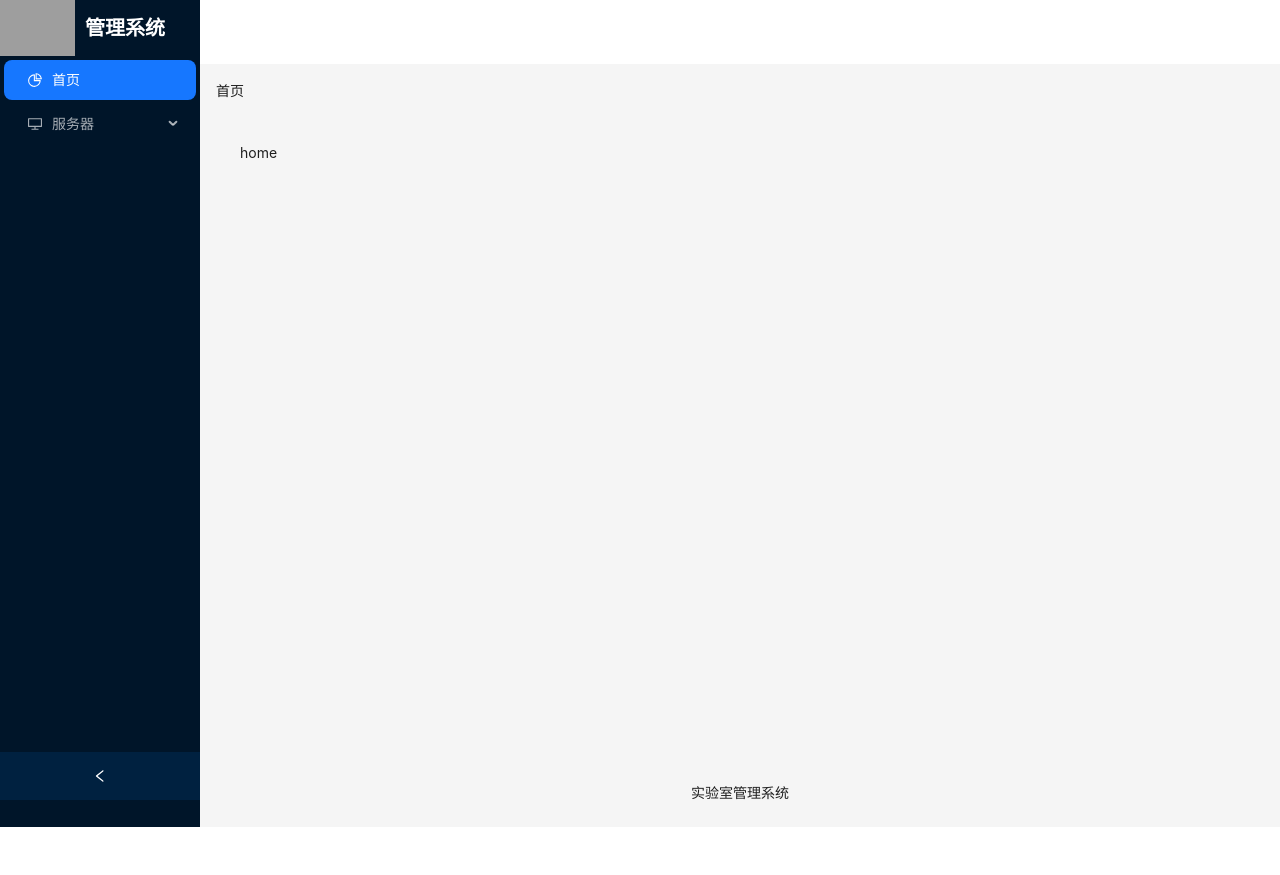
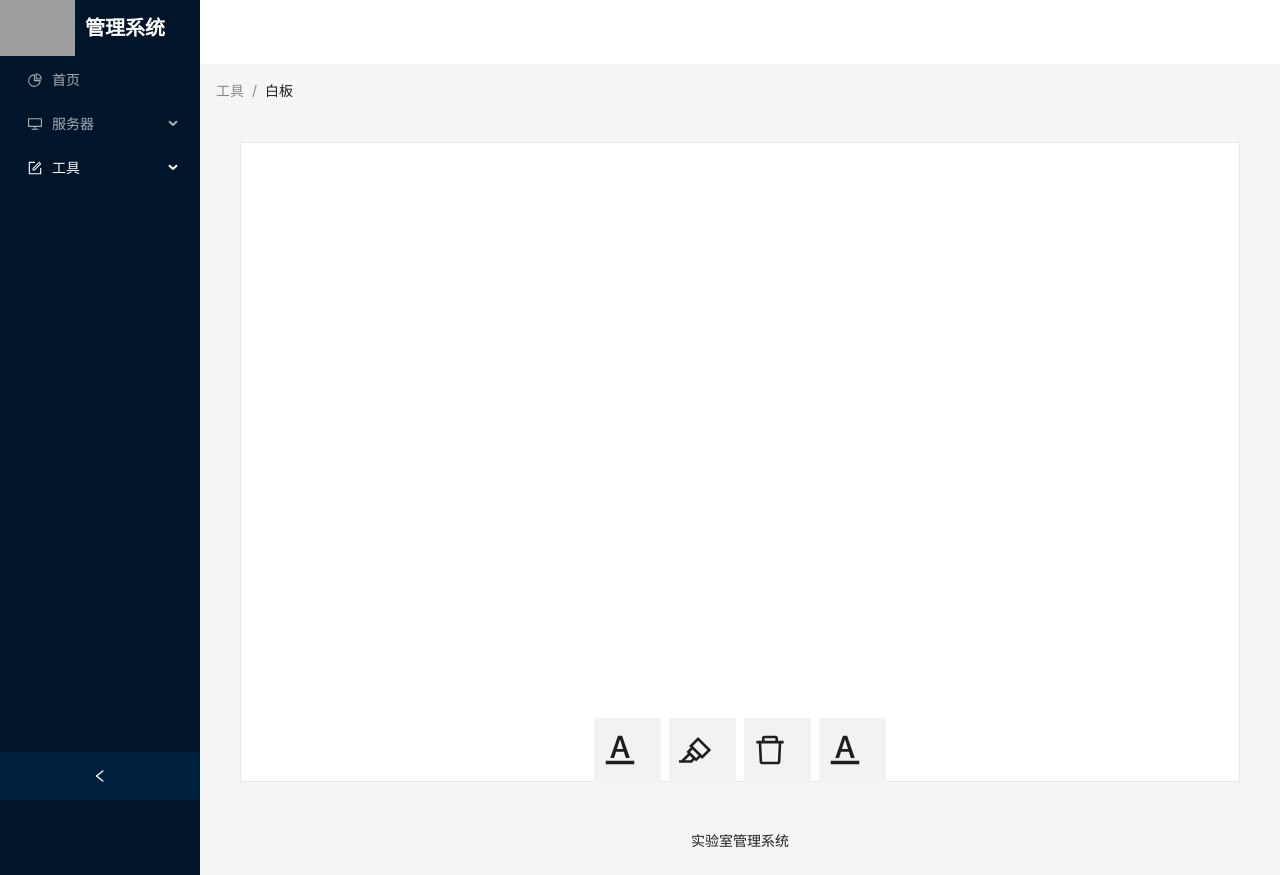
Before and after one commit to 0-bingci/Nextjs-AD, a Next.js app: page /whiteBoard in a window 1280 px wide. Before the commit this address had no page. Before the commit the page ends 827 px from the top, so only its background shows below. Built offline with nearby package versions, Linux system fonts and the light colour scheme; sample sign-in values are in the browser's storage; grey boxes are pictures that could not be loaded; what @ant-design/nextjs-registry would draw is missing.

Commit message:
feat:增加基础画布功能

```diff
--- a/next.config.ts
+++ b/next.config.ts
@@ -4,7 +4,6 @@ const nextConfig: NextConfig = {
   images: {
     domains: ['s21.ax1x.com'],
   },
-  output: 'export'
 };
 
 
--- a/package.json
+++ b/package.json
@@ -14,6 +14,7 @@
     "@ant-design/nextjs-registry": "^1.0.2",
     "antd": "^5.26.1",
     "axios": "^1.10.0",
+    "jsonwebtoken": "^9.0.2",
     "next": "15.3.3",
     "react": "^19.0.0",
     "react-dom": "^19.0.0",
@@ -22,6 +23,7 @@
   "devDependencies": {
     "@eslint/eslintrc": "^3",
     "@tailwindcss/postcss": "^4",
+    "@types/jsonwebtoken": "^9.0.10",
     "@types/node": "^20",
     "@types/react": "^19",
     "@types/react-dom": "^19",
--- /dev/null
+++ b/src/app/api/login/route.ts
@@ -0,0 +1,35 @@
+// src/app/api/login/route.ts
+import { NextResponse } from 'next/server';
+import jwt from 'jsonwebtoken';
+
+export async function POST(req: Request) {
+  try {
+    const { username, password } = await req.json();
+    // 用户验证逻辑
+    if (username != 'root' || password != 'Dgut207207207!') {
+      return NextResponse.json(
+        { message: 'Invalid credentials' },
+        { status: 401 }
+      );
+    }
+
+
+    // 签发token
+    const token = jwt.sign(
+      { username },
+      process.env.JWT_SECRET || 'Dgut-gtcist',
+      { expiresIn: '1h' }
+    );
+
+    const response = NextResponse.json({ token }, { status: 200 });
+    response.headers.set('Access-Control-Allow-Origin', '*');
+    response.headers.set('Access-Control-Allow-Methods', 'POST');
+
+    return response;
+  } catch (error) {
+    return NextResponse.json(
+      { message: 'Internal server error' },
+      { status: 500 }
+    );
+  }
+}
--- a/src/app/layout.tsx
+++ b/src/app/layout.tsx
@@ -1,11 +1,30 @@
+"use client";
 import "./globals.css";
 import React from "react";
 import { AntdRegistry } from "@ant-design/nextjs-registry";
 import Layout from "../components/layout";
+import { usePathname, useRouter } from "next/navigation";
+import Login from "./login/page";
+import { useEffect } from 'react';
+
 interface LayoutProps {
   children: React.ReactNode;
 }
+
 export default function RootLayout({ children }: LayoutProps) {
+  const pathname = usePathname();
+
+  if (pathname === "/login") {
+    return (
+      <html lang="en">
+        <body>
+          <Login />
+        </body>
+      </html>
+    );
+  }
+
+  useAuthRedirect();
   return (
     <html lang="en">
       <body>
@@ -18,3 +37,15 @@ export default function RootLayout({ children }: LayoutProps) {
     </html>
   );
 }
+
+export function useAuthRedirect() {
+  const router = useRouter();
+  const pathname = usePathname();
+
+  useEffect(() => {
+    const isLoggedIn = localStorage.getItem('token');
+    if (!isLoggedIn && pathname !== '/login') {
+      router.push('/login');
+    }
+  }, [pathname, router]);
+}
--- /dev/null
+++ b/src/app/login/page.tsx
@@ -0,0 +1,51 @@
+'use client'
+import { Button, Form, Input } from 'antd'
+import React from 'react'
+
+export default function Login() {
+  const onFinish = (values: any) => {
+    fetch('/api/login', {
+      method: 'POST',
+      headers: {
+        'Content-Type': 'application/json',
+      },
+      body: JSON.stringify({
+        username: values.account,
+        password: values.password,
+      }),
+    })
+      .then((res) => res.json())
+      .then((data) => {
+        // 获取返回的token
+        const token = data.token
+        // 存储token
+        localStorage.setItem('token', token)
+        window.location.href = '/'
+      })
+  }
+
+  return (
+    <div style={{ maxWidth: 400, margin: '100px auto' }}>
+      <h2 style={{ textAlign: 'center', marginBottom: 24 }}>登录</h2>
+      <Form name="basic" layout="vertical" onFinish={onFinish} autoComplete="off">
+        <Form.Item
+          label="用户名"
+          name="account"
+          rules={[{ required: true, message: '请输入用户名' }]}
+        >
+          <Input />
+        </Form.Item>
+
+        <Form.Item label="密码" name="password" rules={[{ required: true, message: '请输入密码' }]}>
+          <Input.Password />
+        </Form.Item>
+
+        <Form.Item>
+          <Button type="primary" htmlType="submit" block>
+            登录
+          </Button>
+        </Form.Item>
+      </Form>
+    </div>
+  )
+}
--- /dev/null
+++ b/src/app/whiteBoard/page.tsx
@@ -0,0 +1,77 @@
+'use client'
+import React, { useEffect, useState, useRef } from 'react'
+import {
+  SearchOutlined,
+  EditOutlined,
+  FontColorsOutlined,
+  HighlightOutlined,
+  DeleteOutlined,
+} from '@ant-design/icons'
+import useCanvas from '../../hook/useCanvas'
+
+export default function Board() {
+  const [activeButton, setActiveButton] = useState<string | null>(null)
+  const { canvasRef, isDrawingMode, setDrawingMode,updateDrawConfig } = useCanvas()
+
+  const handleBrushClick = () => {
+  setActiveButton('brush');
+  setDrawingMode(true); // 切换绘图模式
+  updateDrawConfig({
+    color: 'black',
+  });
+  };
+
+  const handleEraserClick = () => {
+    setActiveButton('eraser');
+    updateDrawConfig({
+      color: 'white'
+    })
+     // 切换橡皮擦模式
+  };
+
+  return (
+    <div className="bg-white h-[80vh] relative">
+      <canvas className="w-full h-full border border-gray-200" id="canvas" ref={canvasRef}></canvas>
+      <div className="space-x-2 w-[30%] h-[8vh] absolute bottom-0 left-[35%] flex justify-center items-center">
+        {/* 按钮1 - 指针 */}
+        <button
+          className={`flex justify-center items-center m-1 p-2 w-full h-full
+      ${activeButton === 'color' ? 'bg-blue-500 text-white' : 'bg-[#f2f2f2]'}
+      hover:bg-[#e0e0e0] hover:shadow-md transition-all`}
+          onClick={() => setActiveButton('color')}
+        >
+          <FontColorsOutlined className="h-[6vh] w-[6vh]" style={{ fontSize: '32px' }} />
+        </button>
+
+        {/* 按钮2 - 画笔 */}
+        <button
+          className={`flex justify-center items-center m-1 p-2 w-full h-full
+      ${activeButton === 'brush' ? 'bg-blue-500 text-white' : 'bg-[#f2f2f2]'}
+      hover:bg-[#e0e0e0] hover:shadow-md transition-all`}
+          onClick={handleBrushClick}
+        >
+          <HighlightOutlined className="h-[6vh] w-[6vh]" style={{ fontSize: '32px' }} />
+        </button>
+
+        {/* 按钮3 - 指针 */}
+        <button
+          className={`flex justify-center items-center m-1 p-2 w-full h-full
+      ${activeButton === 'eraser' ? 'bg-blue-500 text-white' : 'bg-[#f2f2f2]'}
+      hover:bg-[#e0e0e0] hover:shadow-md transition-all`}
+          onClick={handleEraserClick}
+        >
+          <DeleteOutlined className="h-[6vh] w-[6vh]" style={{ fontSize: '32px' }} />
+        </button>
+        {/* 按钮1 - 文字 */}
+        <button
+          className={`flex justify-center items-center m-1 p-2 w-full h-full
+      ${activeButton === 'color' ? 'bg-blue-500 text-white' : 'bg-[#f2f2f2]'}
+      hover:bg-[#e0e0e0] hover:shadow-md transition-all`}
+          onClick={() => setActiveButton('color')}
+        >
+          <FontColorsOutlined className="h-[6vh] w-[6vh]" style={{ fontSize: '32px' }} />
+        </button>
+      </div>
+    </div>
+  )
+}
--- a/src/components/layout.tsx
+++ b/src/components/layout.tsx
@@ -6,6 +6,9 @@ import {
   FileOutlined,
   PieChartOutlined,
   TeamOutlined,
+  FormOutlined,
+  HighlightOutlined,
+
 } from "@ant-design/icons";
 import type { MenuProps } from "antd";
 import { Breadcrumb, Layout, Menu, theme } from "antd";
@@ -14,9 +17,10 @@ const { Header, Content, Footer, Sider } = Layout;
 type MenuItem = Required<MenuProps>["items"][number];
 import Image from "next/image";
 import { usePathname } from 'next/navigation';
-import HomePage from "@/app/home/page";
+import HomePage from "../../src/app/home/page";
 import PeoplePage from "@/app/people/page";
 import FilePage from "@/app/file/page";
+import Board from "@/app/whiteBoard/page";
 function getItem(
   label: React.ReactNode,
   key: React.Key,
@@ -37,6 +41,9 @@ const items: MenuItem[] = [
     getItem("人员管理", "2",<TeamOutlined />),
     getItem("文件管理", "3",<FileOutlined />),
   ]),
+  getItem("工具", "sub2", <FormOutlined />, [
+    getItem("白板", "4",<HighlightOutlined />)
+  ]),
 ];
 
 
@@ -48,6 +55,8 @@ const App: React.FC = () => {
         return <PeoplePage />;
       case '/file':
         return <FilePage />;
+      case '/whiteBoard':
+        return <Board />;
       default:
         return <HomePage />;
     }
@@ -58,6 +67,8 @@ const App: React.FC = () => {
         return [{title: '服务器'},{title: '人员管理'}];
       case '/file':
         return [{title: '服务器'},{title: '文件管理'}];
+      case '/whiteBoard':
+        return [{title: '工具'},{title: '白板'}];
       default:
         return [{ title: '首页' }]
     }
@@ -70,6 +81,7 @@ const App: React.FC = () => {
     switch(pathname) {
       case '/people': return ['2'];
       case '/file': return ['3'];
+      case '/whiteBoard': return ['4'];
       default: return ['1'];
     }
   };
@@ -83,6 +95,9 @@ const App: React.FC = () => {
         break;
       case '3':
         router.push('/file');
+        break;
+      case '4':
+        router.push('/whiteBoard');
         break;
       // 其他菜单项处理
     }
--- /dev/null
+++ b/src/hook/useCanvas.ts
@@ -0,0 +1,124 @@
+'use client'
+import { useRef, useEffect, useState } from 'react'
+
+export default function useCanvas() {
+  const lastPointRef = useRef<{ x: number; y: number } | null>(null)
+  const canvasRef = useRef<HTMLCanvasElement>(null)
+  const ctxRef = useRef<CanvasRenderingContext2D | null>(null)
+  const [drawConfig, setDrawConfig] = useState({
+    color: '#000000',
+    lineWidth: 5,
+    lineCap: 'round' as CanvasLineCap,
+    lineJoin: 'round' as CanvasLineJoin,
+  })
+
+  const [isDrawingMode, setIsDrawingMode] = useState(false);
+  // 在useEffect中应用配置
+  useEffect(() => {
+    if (ctxRef.current) {
+      ctxRef.current.strokeStyle = drawConfig.color
+      ctxRef.current.lineWidth = drawConfig.lineWidth
+      ctxRef.current.lineCap = drawConfig.lineCap
+      ctxRef.current.lineJoin = drawConfig.lineJoin
+    }
+  }, [drawConfig])
+  // 初始化画布
+  useEffect(() => {
+    if (!canvasRef.current) return
+    const canvas = canvasRef.current
+    const ctx = canvas.getContext('2d')
+
+    // 设置画布尺寸
+    canvas.width = canvas.offsetWidth
+    canvas.height = canvas.offsetHeight
+
+    if (!ctx) return
+    ctxRef.current = ctx
+
+    // 设置绘图样式
+    ctx.lineCap = 'round'
+    ctx.lineJoin = 'round'
+    ctx.lineWidth = 5
+    ctx.strokeStyle = '#000'
+
+    // 添加事件监听
+    canvas.addEventListener('mousedown', handleMouseDown)
+
+    return () => {
+      canvas.removeEventListener('mousedown', handleMouseDown)
+    }
+  }, [isDrawingMode])
+
+  // 获取画布坐标
+  function getCanvasCoordinates(e: MouseEvent) {
+    if (!canvasRef.current) return { x: 0, y: 0 }
+    const rect = canvasRef.current.getBoundingClientRect()
+    return {
+      x: e.clientX - rect.left,
+      y: e.clientY - rect.top,
+    }
+  }
+
+  // 绘制点
+  function drawPoint(x: number, y: number) {
+    if (!ctxRef.current) return
+    const ctx = ctxRef.current
+    ctx.beginPath()
+    ctx.arc(x, y, ctx.lineWidth / 2, 0, 2 * Math.PI, false)
+    ctx.fill()
+  }
+
+  // 绘制线
+  function drawLine(x1: number, y1: number, x2: number, y2: number) {
+    if (!ctxRef.current) return
+    const ctx = ctxRef.current
+    ctx.beginPath()
+    ctx.moveTo(x1, y1)
+    ctx.lineTo(x2, y2)
+    ctx.stroke()
+  }
+
+  // 鼠标按下事件
+  function handleMouseDown(e: MouseEvent) {
+    if (!isDrawingMode) return;
+    const { x, y } = getCanvasCoordinates(e)
+    drawPoint(x, y)
+    lastPointRef.current = { x, y }
+
+    canvasRef.current?.addEventListener('mousemove', handleMouseMove)
+    canvasRef.current?.addEventListener('mouseup', handleMouseUp)
+  }
+
+  // 鼠标移动事件
+  function handleMouseMove(e: MouseEvent) {
+    if (!isDrawingMode) return;
+    if (!lastPointRef.current) return
+    const { x, y } = getCanvasCoordinates(e)
+    drawLine(lastPointRef.current.x, lastPointRef.current.y, x, y)
+    lastPointRef.current = { x, y }
+  }
+
+  // 鼠标释放事件
+  function handleMouseUp() {
+    if (!canvasRef.current) return
+    canvasRef.current.removeEventListener('mousemove', handleMouseMove)
+    canvasRef.current.removeEventListener('mouseup', handleMouseUp)
+  }
+  const updateDrawConfig = (config: Partial<typeof drawConfig>) => {
+    setDrawConfig((prev) => ({ ...prev, ...config }))
+  }
+
+  //   // 清空画布
+  //   function clearCanvas() {
+  //     if (!canvasRef.current || !ctxRef.current) return
+  //     ctxRef.current.clearRect(0, 0, canvasRef.current.width, canvasRef.current.height)
+  //   }
+
+  return {
+    canvasRef,
+    drawConfig,
+    updateDrawConfig,
+    isDrawingMode,
+    setDrawingMode: setIsDrawingMode,
+  }
+}
```
Also changed, not shown: 1 other file (tests, documents, lock files or other folders).
